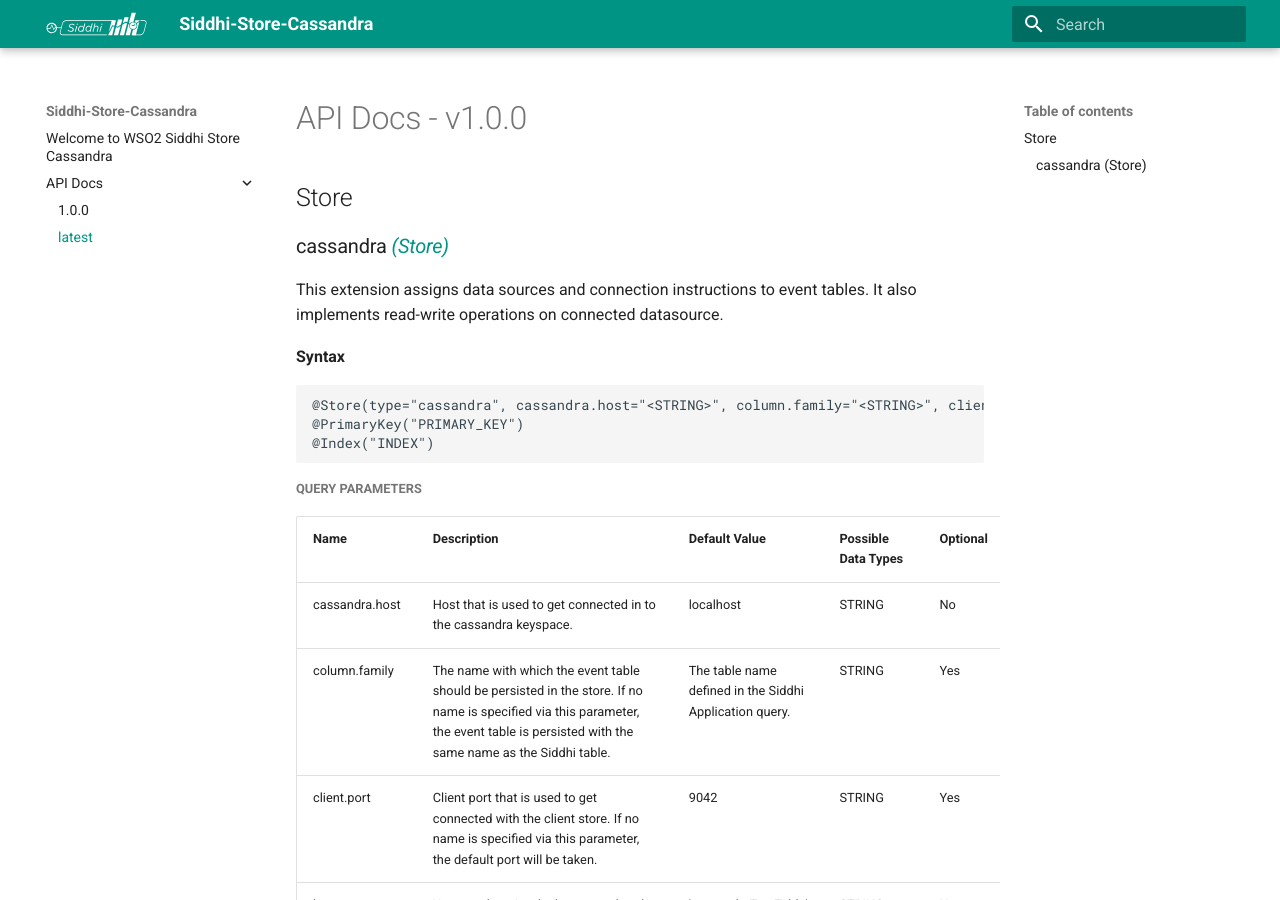
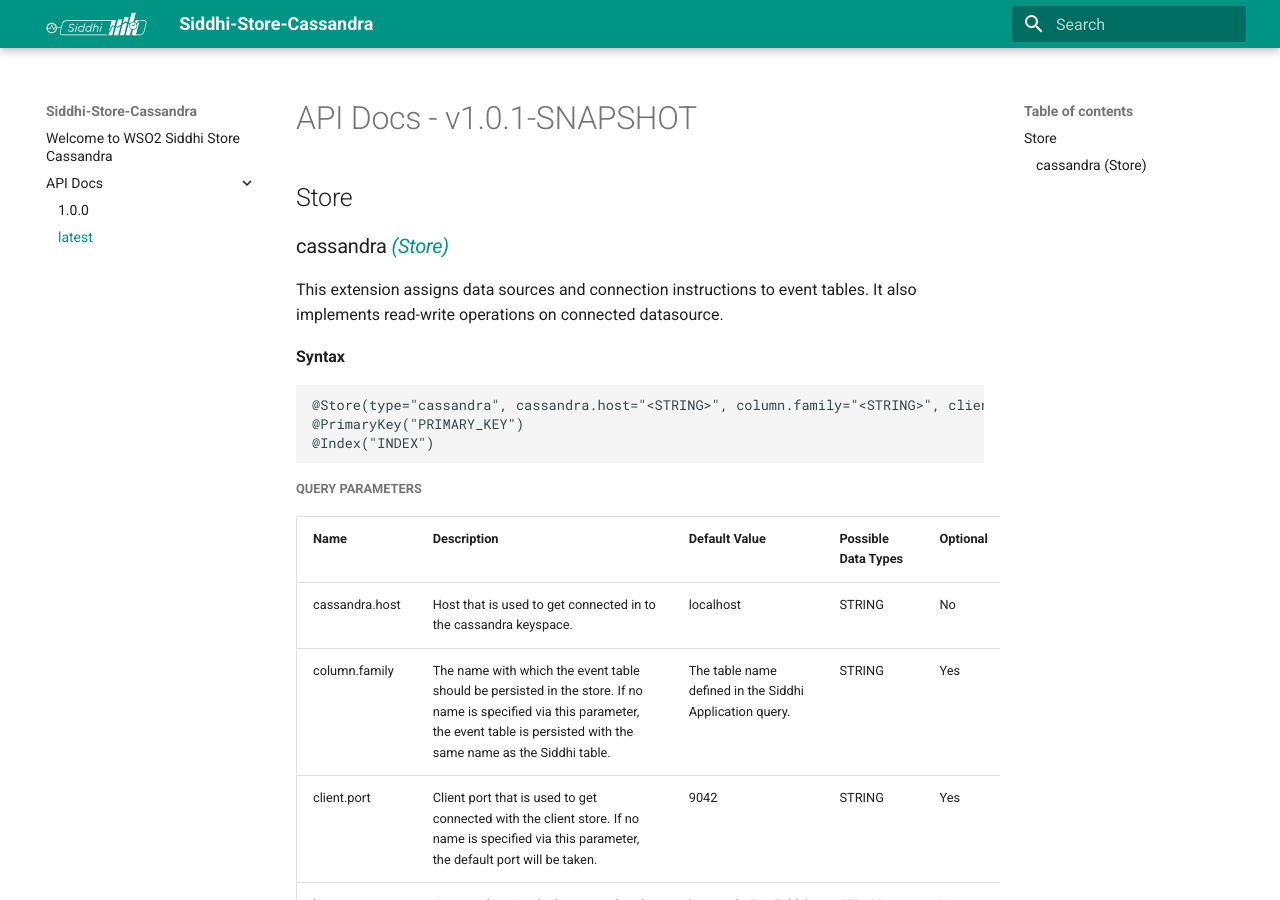
Before and after one commit to wso2-extensions/siddhi-store-cassandra, an MkDocs documentation site: the page built from docs/api/latest.md, in a window 1280 px wide and 900 px high. Built offline with MkDocs 1.6.1 and Material for MkDocs 9.7.7, drawn with Linux system fonts in a browser that asks for light colours; old or Windows-style settings are respelled for this version of MkDocs.

Commit message:
Revert last commit

```diff
--- a/docs/api/latest.md
+++ b/docs/api/latest.md
@@ -1,4 +1,4 @@
-# API Docs - v1.0.0
+# API Docs - v1.0.1-SNAPSHOT
 
 ## Store
 
```
